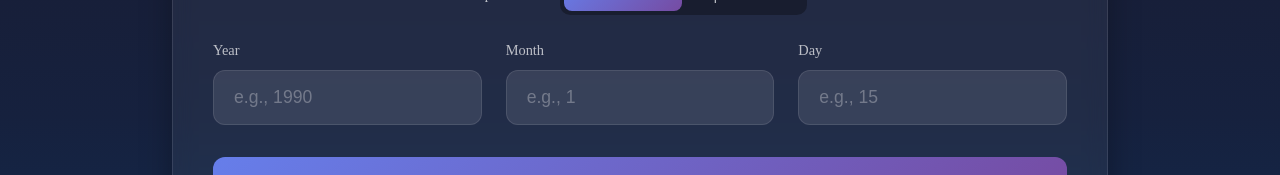
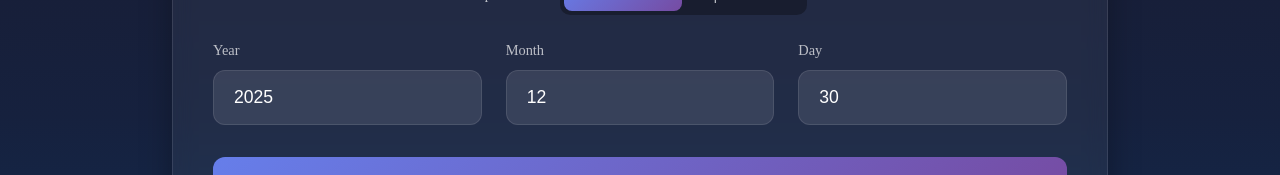
Before and after one commit to ken-mro/japanese-calendar-tool, a Next.js app: page / in a window 1280 px wide. Shown: the part 283-458 px from the top of the page. Built offline with nearby package versions, Linux system fonts and the light colour scheme.

Commit message:
feat: set today's date as default input value
- Initialize Western input with current date

- Initialize Japanese era input with current era and year

- Use useEffect to prevent hydration mismatch

```diff
--- a/src/components/DateInput.tsx
+++ b/src/components/DateInput.tsx
@@ -1,8 +1,12 @@
 "use client";
 
-import { useState } from "react";
+import { useState, useEffect } from "react";
 import { useI18n, useLanguage } from "@/lib/i18n/config";
-import { getEraList, convertEraToWesternYear } from "@/lib/calculations";
+import {
+  getEraList,
+  convertEraToWesternYear,
+  getJapaneseEra,
+} from "@/lib/calculations";
 
 interface DateInputProps {
   onCalculate: (date: Date) => void;
@@ -22,6 +26,20 @@ export function DateInput({ onCalculate }: DateInputProps) {
   const [error, setError] = useState("");
 
   const eraList = getEraList();
+
+  // Set default date to today
+  useEffect(() => {
+    const today = new Date();
+    setYear(today.getFullYear().toString());
+    setMonth((today.getMonth() + 1).toString());
+    setDay(today.getDate().toString());
+
+    const japaneseEra = getJapaneseEra(today);
+    if (japaneseEra) {
+      setEra(japaneseEra.nameKanji);
+      setEraYear(japaneseEra.year.toString());
+    }
+  }, []);
 
   const handleSubmit = (e: React.FormEvent) => {
     e.preventDefault();
```
